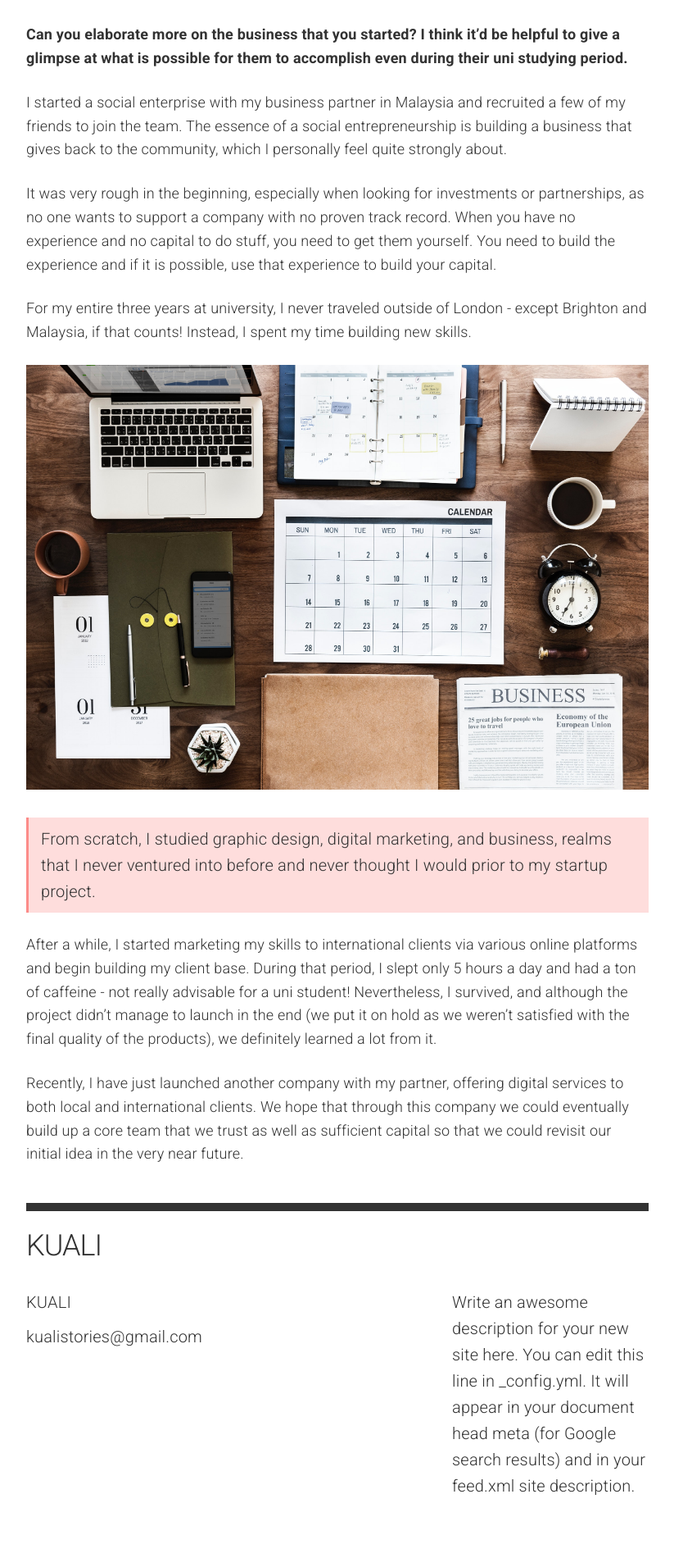
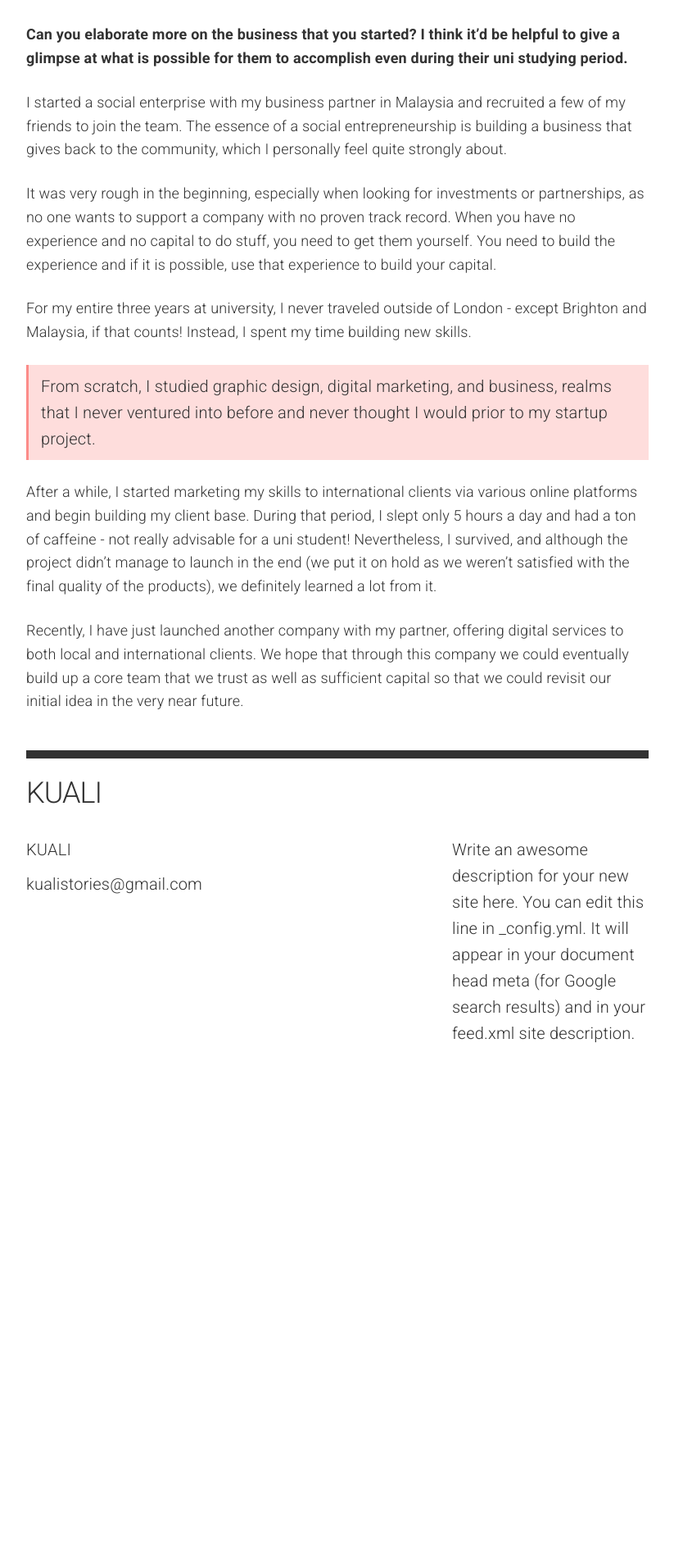
Before and after one commit to kualistories/kuali-website, a Jekyll site: the page built from _posts/2017-10-01-Wee-Rock-go-Entrepreneurship-from-scratch.markdown, in a window 1280 px wide. Shown: the part 1124-3035 px from the top of the page at 82% size, without its empty margins (228-1051 px from the left). Built offline with Jekyll 4.4.1, drawn with Linux system fonts in a browser that asks for light colours; comment, search, counter and statistics services are not loaded; after the commit the page ends 2483 px from its top, so only the background shows below that.

Commit message:
Update 2017-10-01-Wee-Rock-go-Entrepreneurship-from-scratch.markdown

```diff
--- a/_posts/2017-10-01-Wee-Rock-go-Entrepreneurship-from-scratch.markdown
+++ b/_posts/2017-10-01-Wee-Rock-go-Entrepreneurship-from-scratch.markdown
@@ -27,8 +27,6 @@ It was very rough in the beginning, especially when looking for investments or p
 
 For my entire three years at university, I never traveled outside of London - except Brighton and Malaysia, if that counts! Instead, I spent my time building new skills.
 
-![startup](https://kualistories.github.io/img/Startup.jpg)
-
 >From scratch, I studied graphic design, digital marketing, and business, realms that I never ventured into before and never thought I would prior to my startup project.
 
 After a while, I started marketing my skills to international clients via various online platforms and begin building my client base. During that period, I slept only 5 hours a day and had a ton of caffeine - not really advisable for a uni student! Nevertheless, I survived, and although the project didn’t manage to launch in the end (we put it on hold as we weren’t satisfied with the final quality of the products), we definitely learned a lot from it.
```
